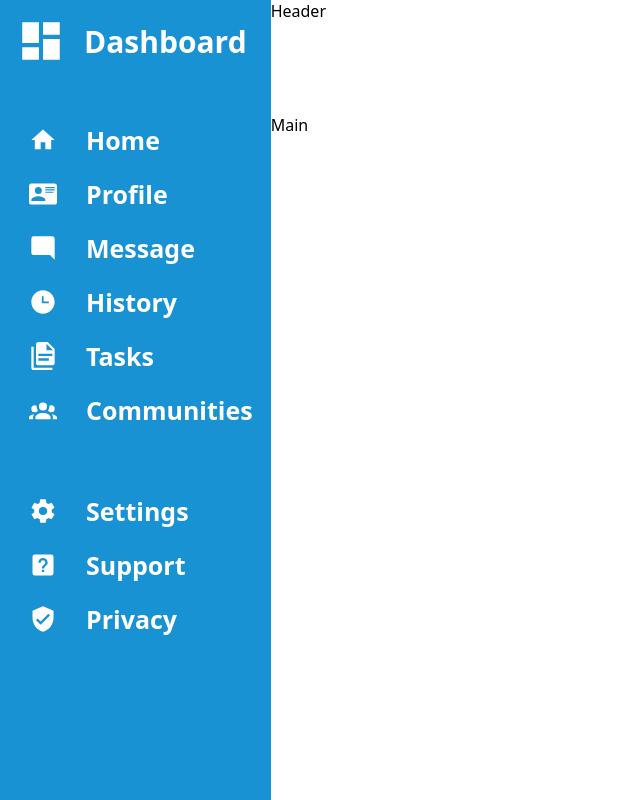
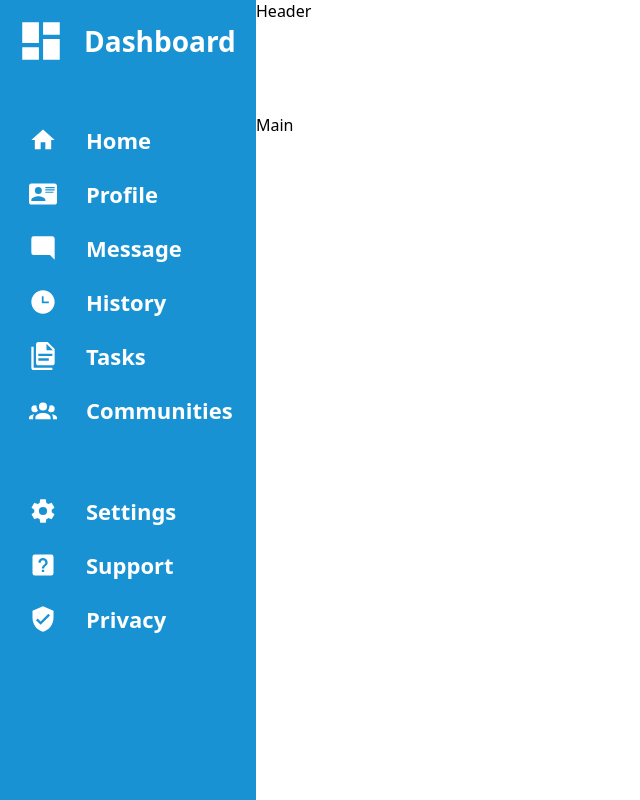
Before and after one commit to agrim317/admin-dashboard, a plain HTML site: page index.html in a window 1280 px wide. Shown: the whole page, without its empty margins (0-640 px from the left). Drawn offline with Linux system fonts and the light colour scheme.

Commit message:
make small change to font size in sidebar

```diff
--- a/styles.css
+++ b/styles.css
@@ -67,12 +67,12 @@ img {
 }
 
 .title .text {
-    font-size: 30px;
+    font-size: 28px;
     font-weight: 600;
 }
 
 .tab .text {
-    font-size: 25px;
+    font-size: 22px;
     font-weight: 550;
 }
 
```
